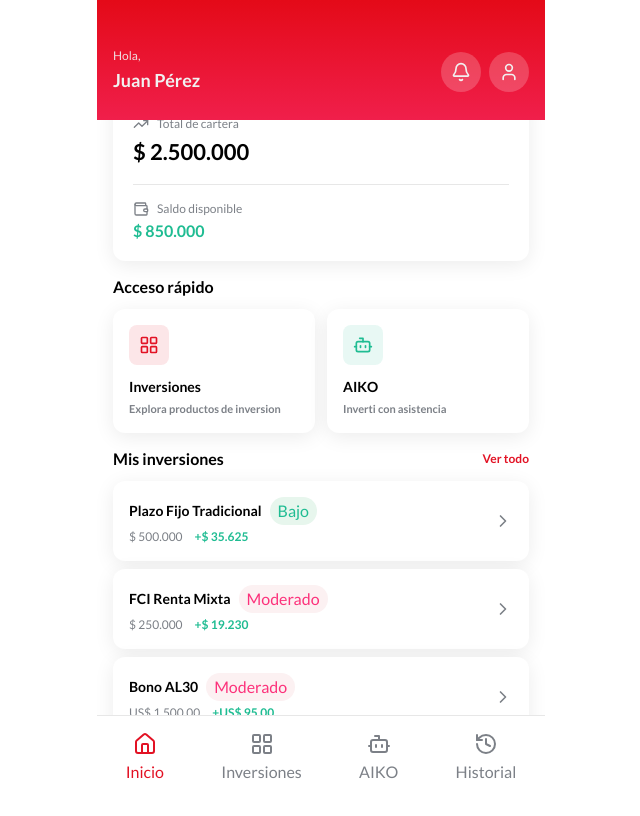
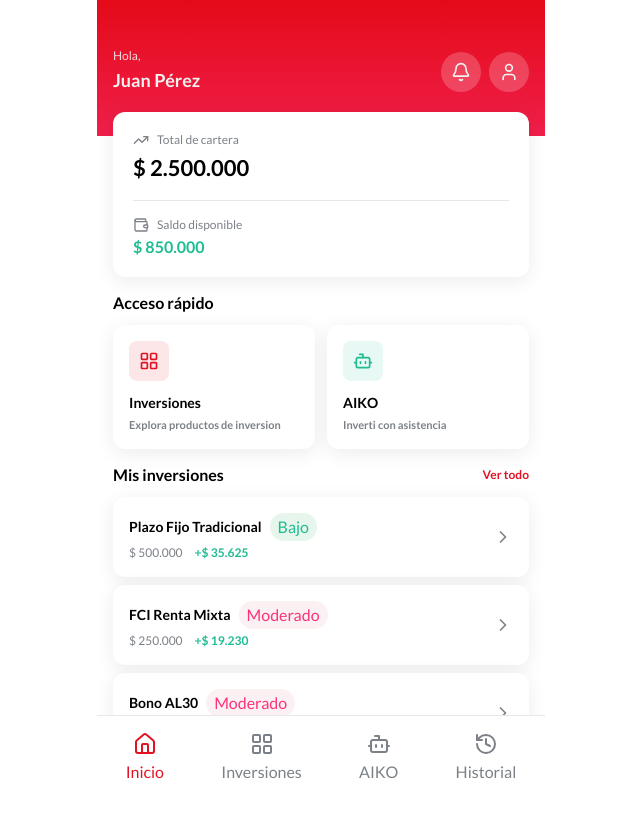
Before and after one commit to RenCostamagna/hackaton-prototype, a Next.js app: page /dashboard in a window 1280 px wide. Shown: the top 816 px of the page, without its empty margins (319-959 px from the left). Built offline with nearby package versions, Linux system fonts and the light colour scheme.

Commit message:
fix: remove header sticky to prevent content overlap
Update dashboard header to allow content flow without
fixed position and negative margin issues.

```diff
--- a/components/features/dashboard-header.tsx
+++ b/components/features/dashboard-header.tsx
@@ -9,7 +9,7 @@ interface DashboardHeaderProps {
 
 export function DashboardHeader({ user }: DashboardHeaderProps) {
   return (
-    <header className="bg-gradient-red px-4 pt-12 pb-6 text-text-inverse sticky top-0 z-10">
+    <header className="bg-gradient-red px-4 pt-12 pb-10 text-text-inverse">
       <div className="flex items-center justify-between">
         <div>
           <p className="text-b2-regular opacity-90">Hola,</p>
```
